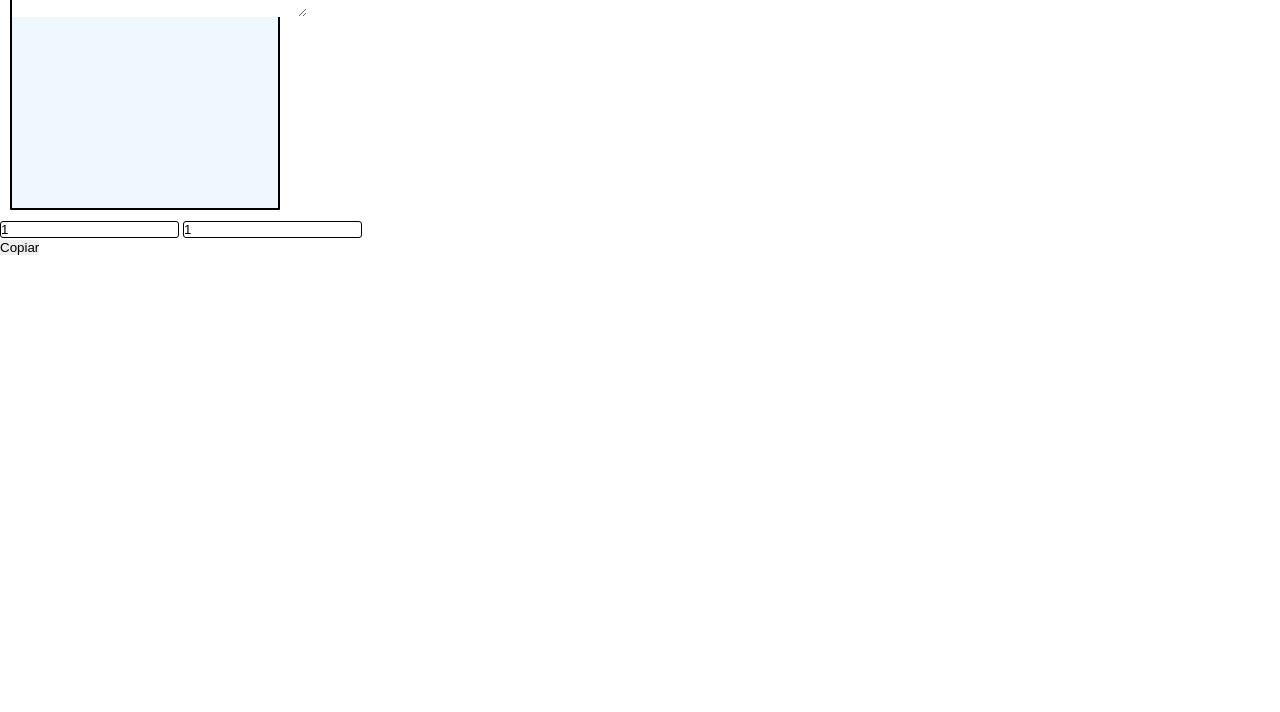
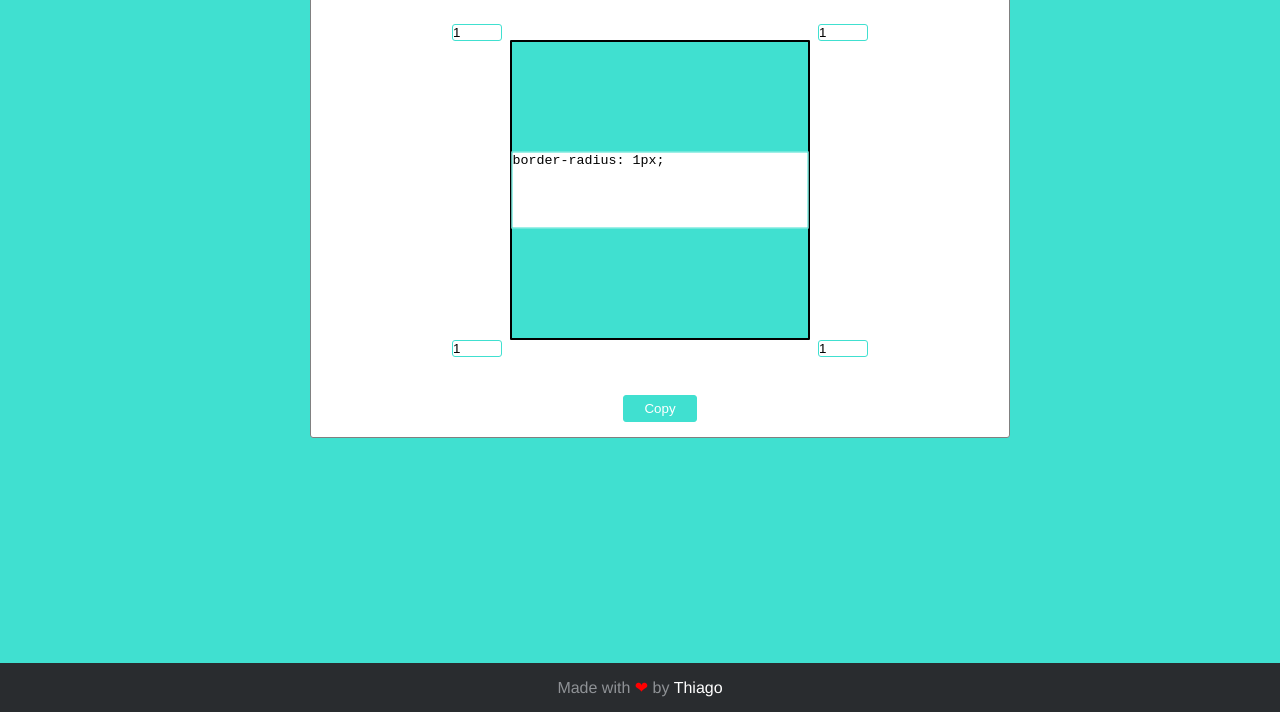
Before and after one commit to thiagorocha503/border-radius-previewer, a plain HTML site: page index.html in a window 1280 px wide. Shown: the part 88-800 px from the top of the page. Drawn offline with Linux system fonts and the light colour scheme.

Commit message:
:lipstick:Altera layout e estilização

```diff
--- a/css/style.css
+++ b/css/style.css
@@ -1,3 +1,5 @@
+/* Reset CSS */
+
 * {
     padding: 0;
     margin: 0;
@@ -5,16 +7,165 @@
     box-sizing: border-box;
 }
 
+
+/*
+div {
+    border: 1px dotted green;
+} */
+
+body {
+    background-color: turquoise;
+}
+
+
+/* Bloco */
+
+.container {
+    background-color: white;
+    border: 1px solid grey;
+    margin: 20px;
+    padding: 10px;
+    border-radius: 3px;
+    position: relative;
+    min-height: 400px;
+    width: 700px;
+    left: 50%;
+    transform: translateX(-50%);
+}
+
+.box-container {
+    height: 400px;
+    position: relative;
+}
+
 .box-border {
     position: relative;
-    background-color: #F0F8FF;
-    width: 270px;
-    height: 270px;
+    width: 300px;
+    height: 300px;
     border: 2px solid black;
-    margin: 10px;
+    background-color: turquoise;
+    font-family: Arial, "Helvetica Neue", sans-serif;
+    left: 50%;
+    top: 50%;
+    transform: translateX(-50%) translateY(-50%);
+}
+
+#box-text {
+    position: absolute;
+    border: 1px solid turquoise;
+    left: 50%;
+    top: 50%;
+    transform: translateX(-50%) translateY(-50%);
+    resize: none;
+    outline: none;
 }
 
 .input-border-radius {
-    border: 1px solid;
+    border: 1px solid turquoise;
     border-radius: 3px;
+    width: 50px;
 }
+
+.box {
+    position: absolute;
+    text-align: center;
+    padding: 1px;
+    width: 70px;
+}
+
+.box-1 {
+    /* border: 1px dashed blue; */
+    bottom: 100%;
+    right: 100%;
+}
+
+.box-2 {
+    /* border: 1px dashed red; */
+    bottom: 100%;
+    left: 100%
+}
+
+.box-3 {
+    /* border: 1px dashed orange; */
+    top: 100%;
+    right: 100%;
+}
+
+.box-4 {
+    /*border: 1px dashed #008000;*/
+    top: 100%;
+    left: 100%;
+}
+
+.button {
+    cursor: pointer;
+}
+
+.button:hover {
+    opacity: 0.8;
+}
+
+.button-copy {
+    border: 1px solid turquoise;
+    background-color: turquoise;
+    color: white;
+    border-radius: 3px;
+    padding: 5px 20px 5px 20px;
+}
+
+.div-buttons p,
+.header h1 {
+    text-align: center;
+    padding: 5px;
+}
+
+.footer {
+    width: 100%;
+    padding-top: 15px;
+    padding-bottom: 15px;
+    background-color: #292c2f;
+    text-align: center;
+    position: absolute;
+    bottom: 0;
+}
+
+.footer p {
+    font-family: Helvetica, sans-serif;
+    color: #8f9296;
+}
+
+#heart-emoji {
+    color: red;
+}
+
+#link-profile:link {
+    color: white;
+    text-decoration: none;
+}
+
+#link-profile:visited {
+    color: grey;
+}
+
+#link-profile:hover {
+    color: white;
+    text-decoration: underline;
+}
+
+
+/*
+  Remove Arrows/Spinners
+
+  Chrome, Safari, Edge, Opera
+*/
+
+input[type="number"]::-webkit-outer-spin-button,
+input[type="number"]::-webkit-inner-spin-button {
+    -webkit-appearance: none;
+    margin: 0;
+}
+
+input[type=number] {
+    /* Firefox */
+    -moz-appearance: textfield;
+}
--- a/index.html
+++ b/index.html
@@ -5,18 +5,45 @@
     <meta charset="UTF-8">
     <meta name="viewport" content="width=device-width, initial-scale=1.0">
     <link rel="stylesheet" href="css/style.css">
-    <title>Border Radus Previwer</title>
+    <title>Border Radus Previewer</title>
 </head>
 
 <body>
-    <input type="number" class="input-border-radius" onkeyup="onChangeBorderRadius('top-left',value);" value="1" />
-    <input type="number" class="input-border-radius" onkeyup="onChangeBorderRadius('top-right',value);" value="1" />
-    <div class="box-border" id="box">
-        <textarea id="box-text" rows="5" cols="35" readonly>border-radius: 1px;</textarea>
+    <div class="container">
+        <div class="header">
+            <h1>Border radius preview</h1>
+        </div>
+        <div class="box-container">
+            <!--Box-->
+            <div class="box-border" id="box">
+                <textarea id="box-text" rows="5" cols="35" readonly>border-radius: 1px;</textarea>
+                <!--border top left radius-->
+                <div class="box box-1">
+                    <input type="number" class="input-border-radius" onkeyup="onChangeBorderRadius('top-left',value);" value="1" />
+                </div>
+                <!-- border top right radius-->
+                <div class="box box-2">
+                    <input type="number" class="input-border-radius" onkeyup="onChangeBorderRadius('top-right',value);" value="1" />
+                </div>
+                <!-- border bottom left radius-->
+                <div class="box box-3">
+                    <input type="number" class="input-border-radius" onkeyup="onChangeBorderRadius('bottom-left',value);" value="1" />
+                </div>
+                <!-- border bottom right radius-->
+                <div class="box box-4">
+                    <input type="number" class="input-border-radius" onkeyup="onChangeBorderRadius('bottom-right', value);" value="1" /><br/>
+                </div>
+            </div>
+        </div>
+        <div class="div-buttons">
+            <p>
+                <input type="button" class="button button-copy" value="Copy" onclick="onCopy();">
+            </p>
+        </div>
     </div>
-    <input type="number" class="input-border-radius" onkeyup="onChangeBorderRadius('bottom-left',value);" value="1" />
-    <input type="number" class="input-border-radius" onkeyup="onChangeBorderRadius('bottom-right', value);" value="1" /><br/>
-    <input type="button" value="Copiar" onclick="onCopy();">
+    <div class="footer">
+        <p>Made with <span id="heart-emoji">❤</span> by <a href="http://github.com/thiagorocha503" target="_blank" rel="noopener noreferrer" id="link-profile">Thiago</a></p>
+    </div>
     <script src="js/app.js"></script>
 </body>
 
```
